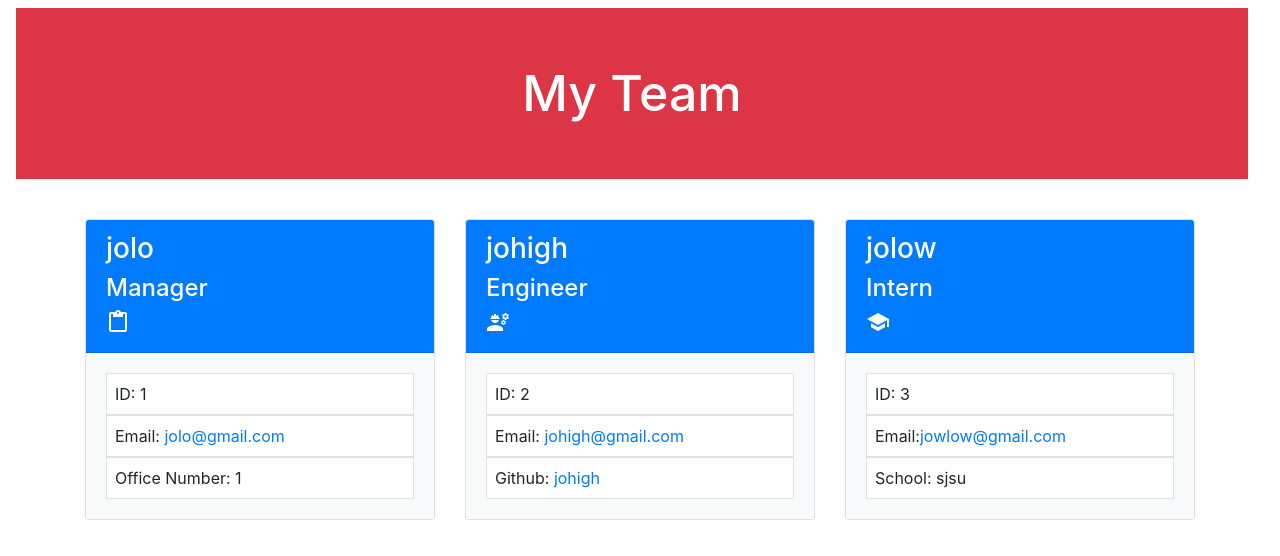
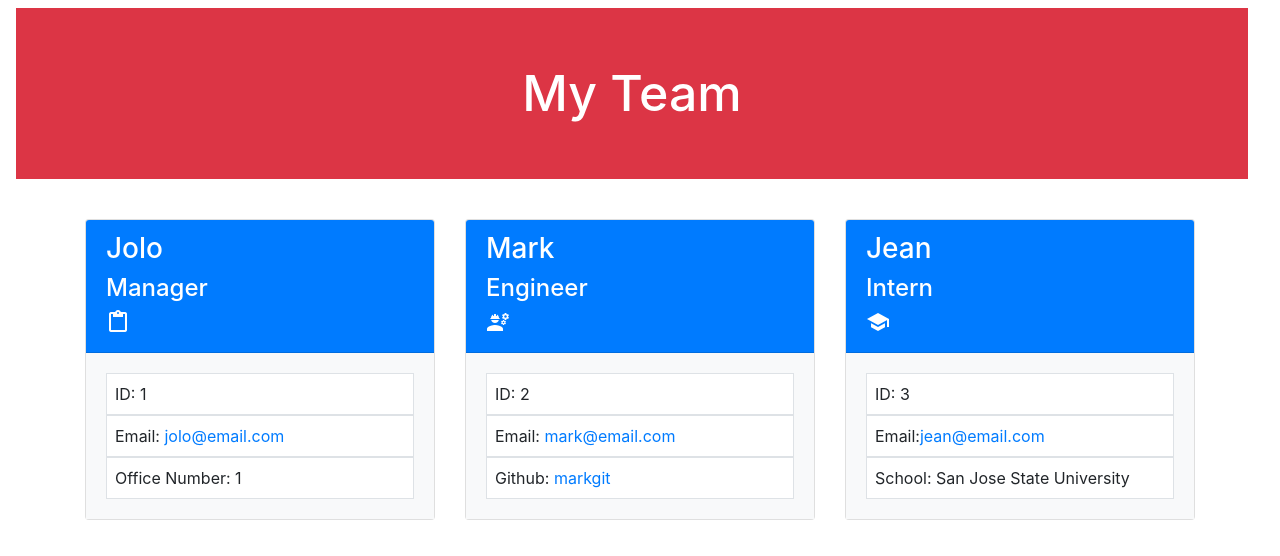
Before and after one commit to jolocabrera/team-profile-generator, a website: page dist/index.html in a window 1280 px wide. Drawn offline with nearby package versions, Linux system fonts and the light colour scheme.

```diff
--- a/dist/index.html
+++ b/dist/index.html
@@ -25,12 +25,12 @@
     <div class="col-4 mt-4">
         <div class="card h-100">
             <div class="card-header bg-primary text-white">
-                <h3>jolo</h3>
+                <h3>Jolo</h3>
                 <h4>Manager</h4><i class="material-icons">content_paste</i>
             </div>
             <div class="card-body bg-light justify-content-center text-black">
                 <p class="id bg-white border m-0 p-2">ID: 1</p>
-                <p class="email bg-white border m-0 p-2">Email: <a href="mailto:jolo@gmail.com">jolo@gmail.com</a></p>
+                <p class="email bg-white border m-0 p-2">Email: <a href="mailto:jolo@email.com">jolo@email.com</a></p>
                 <p class="office bg-white border m-0 p-2">Office Number: 1</p>
             </div>
         </div>
@@ -39,13 +39,13 @@
     <div class="col-4 mt-4">
         <div class="card h-100 ">
             <div class="card-header bg-primary text-white">
-                <h3>johigh</h3>
+                <h3>Mark </h3>
                 <h4>Engineer</h4><i class="material-icons">engineering</i>
             </div>
             <div class="card-body bg-light justify-content-center text-black">
                 <p class="id bg-white border m-0 p-2">ID: 2</p>
-                <p class="email bg-white border m-0 p-2">Email: <a href="mailto:johigh@gmail.com">johigh@gmail.com</a></p>
-                <p class="github bg-white border m-0 p-2">Github: <a href="https://github.com/johigh">johigh</a></p>
+                <p class="email bg-white border m-0 p-2">Email: <a href="mailto:mark@email.com">mark@email.com</a></p>
+                <p class="github bg-white border m-0 p-2">Github: <a href="https://github.com/markgit" target="_blank">markgit</a></p>
             </div>
         </div>
     </div>
@@ -53,13 +53,13 @@
     <div class="col-4 mt-4">
         <div class="card h-100 ">
             <div class="card-header bg-primary text-white">
-                <h3>jolow</h3>
+                <h3>Jean</h3>
                 <h4>Intern</h4><i class="material-icons">school</i>
             </div>
             <div class="card-body bg-light justify-content-center text-black">
                 <p class="id bg-white border m-0 p-2">ID: 3</p>
-                <p class="email bg-white border m-0 p-2">Email:<a href="mailto:jowlow@gmail.com">jowlow@gmail.com</a></p>
-                <p class="school bg-white border m-0 p-2">School: sjsu</p>
+                <p class="email bg-white border m-0 p-2">Email:<a href="mailto:jean@email.com">jean@email.com</a></p>
+                <p class="school bg-white border m-0 p-2">School: San Jose State University</p>
             </div>
     </div>
 </div>
--- a/package.json
+++ b/package.json
@@ -13,7 +13,8 @@
     "lib": "lib"
   },
   "scripts": {
-    "test": "jest"
+    "test": "jest",
+    "start": "node index.js"
   },
   "repository": {
     "type": "git",
```
Also changed, not shown: README.md.
